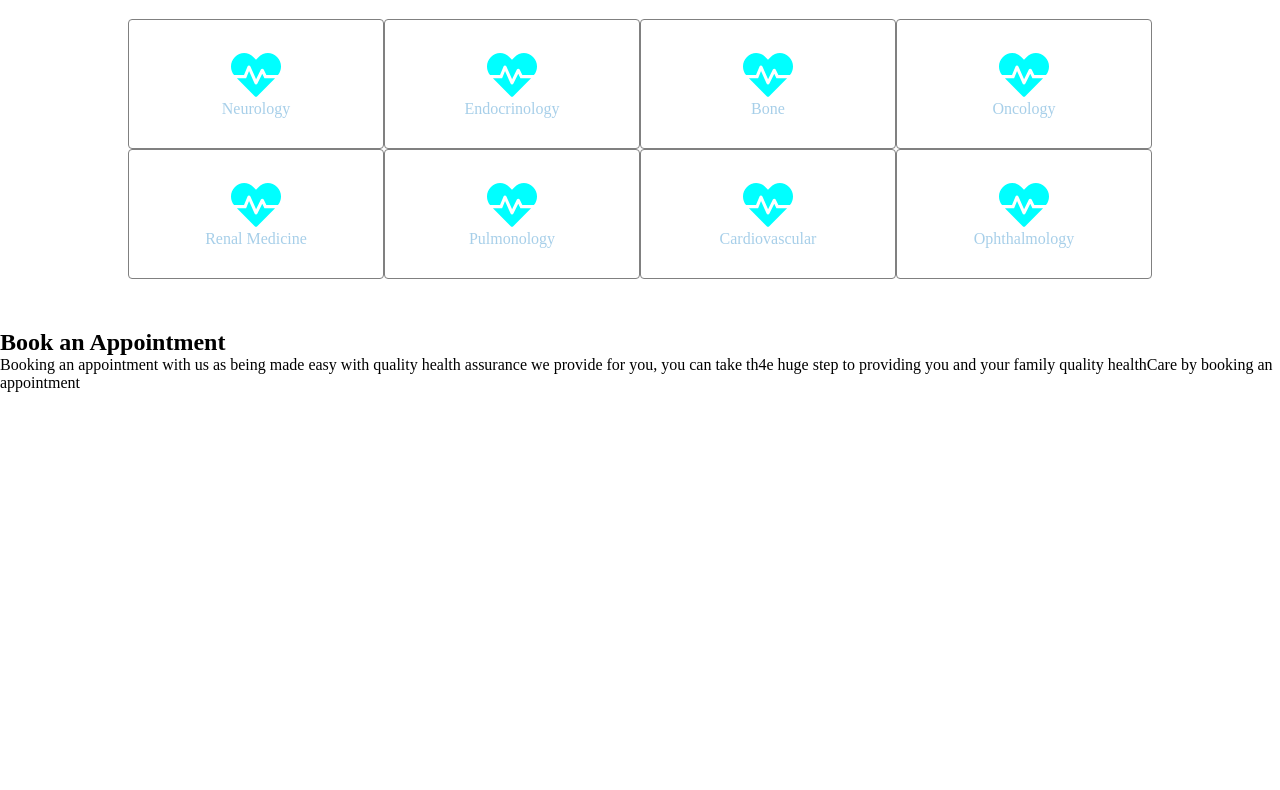
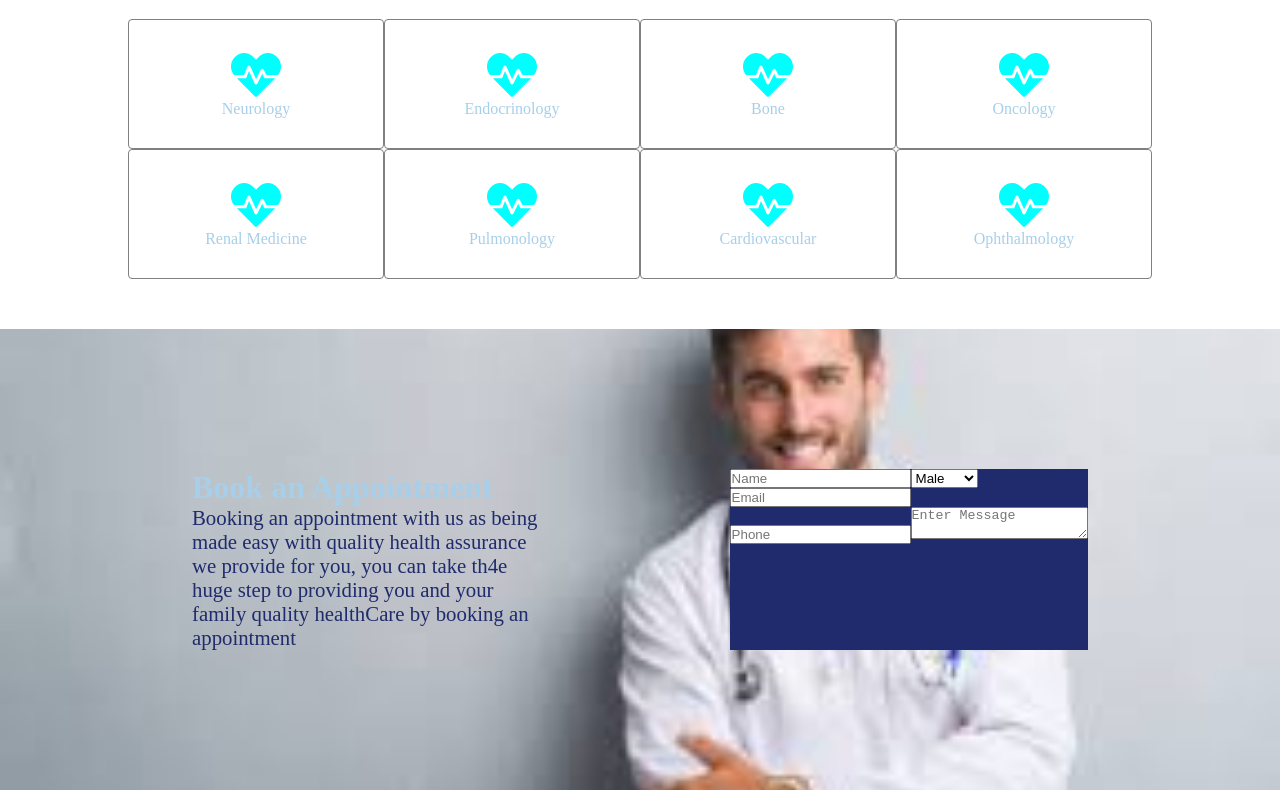
Before and after one commit to victornwaose/MEDDICAL-WEB, a React (Create React App) app: page / in a window 1280 px wide. Shown: the part 1920-2710 px from the top of the page. Before the commit the page ends 2312 px from the top, so only its background shows below. Built offline with nearby package versions, Linux system fonts and the light colour scheme; a web font is replaced by a local one.

Commit message:
added style

```diff
--- a/src/components/appoint/Appoint.css
+++ b/src/components/appoint/Appoint.css
@@ -0,0 +1,32 @@
+.appoint {
+    background-image:  url("../../images/doc-bg.jpg");
+    background-repeat: no-repeat;
+    background-position: center;
+    background-size: cover;
+    padding: 80px;
+
+}
+.appoint_container {
+    width: 80%;
+    margin: 60px auto;
+    display: flex;
+    justify-content: space-between;
+}
+.appoint_text {
+    width: 40%;
+
+}
+.appoint_text h2 {
+    font-size: 2rem;
+    color: var(--color-lightblue);
+    font-weight: 700;
+}
+.appoint_text p {
+    font-size: 1.3rem;
+    color: var(--color-darkblue);
+    font-size: 100;
+}
+.appoint_info {
+    background: var(--color-darkblue);
+    width: 40%;
+}
--- a/src/components/appoint/Appoint.jsx
+++ b/src/components/appoint/Appoint.jsx
@@ -15,7 +15,23 @@ const Appoint = () => {
                         quality healthCare by booking an appointment{" "}
                     </p>
                 </div>
-                <div className="appoint_info"></div>
+                <div className="appoint_info">
+                    <div>
+                        <input type="text" placeholder="Name" />
+                        <select>
+                            Gender
+                            <option>Male</option>
+                            <option>Female</option>
+                        </select>
+                        <input type="text" placeholder="Email" />
+                        <input type="number" placeholder="Phone" />
+                        <textarea
+                            row="31"
+                            column="10"
+                            placeholder="Enter Message"
+                        />
+                    </div>
+                </div>
             </div>
         </div>
     );
```
